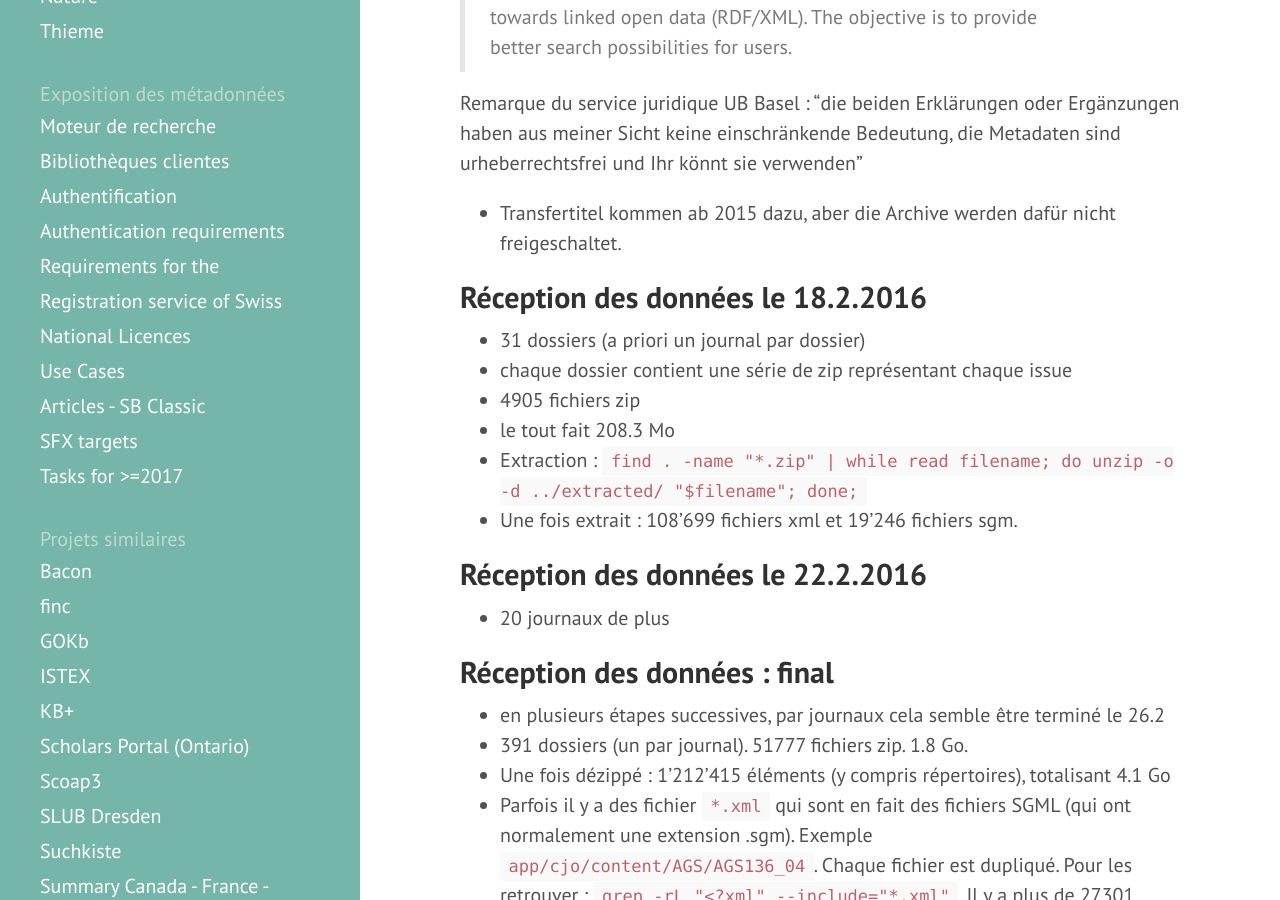
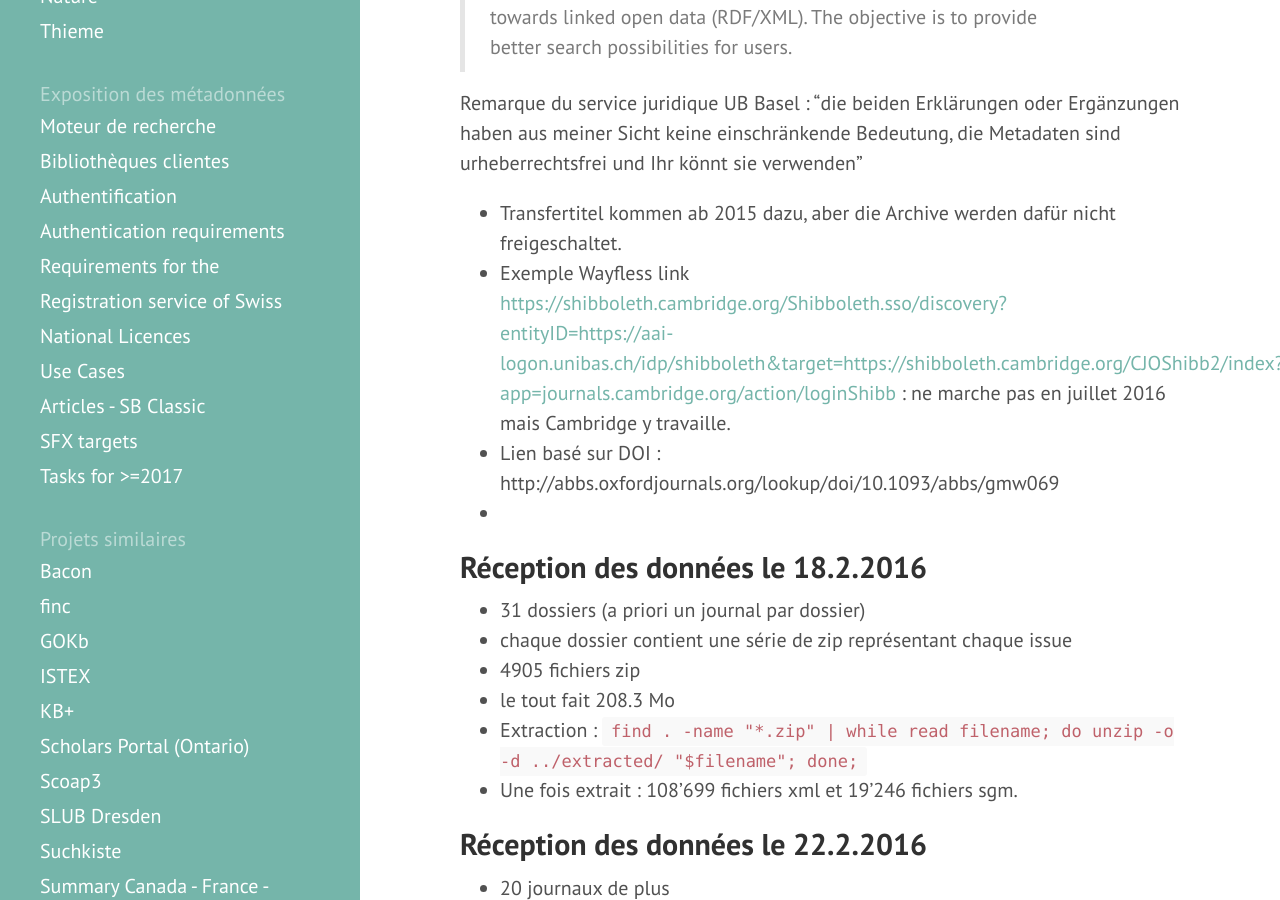
Before and after one commit to swissbib/metadataNationalLicencesDocumentation, a Jekyll site: the page built from pages/input/publishers/current/CUP.md, in a window 1280 px wide and 900 px high, scrolled down 1315 px. Built offline with Jekyll 4.4.1, drawn with Linux system fonts in a browser that asks for light colours.

Commit message:
minor updates

```diff
--- a/pages/input/publishers/current/CUP.md
+++ b/pages/input/publishers/current/CUP.md
@@ -37,6 +37,9 @@ Email de ameulekamp@cambridge.org, 28.9.2015.
 Remarque du service juridique UB Basel : "die beiden Erklärungen oder Ergänzungen haben aus meiner Sicht keine einschränkende Bedeutung, die Metadaten sind urheberrechtsfrei und Ihr könnt sie verwenden"
 
  *  Transfertitel kommen ab 2015 dazu, aber die Archive werden dafür nicht freigeschaltet.
+ * Exemple Wayfless link <https://shibboleth.cambridge.org/Shibboleth.sso/discovery?entityID=https://aai-logon.unibas.ch/idp/shibboleth&target=https://shibboleth.cambridge.org/CJOShibb2/index?app=journals.cambridge.org/action/loginShibb> : ne marche pas en juillet 2016 mais Cambridge y travaille.
+ * Lien basé sur DOI : http://abbs.oxfordjournals.org/lookup/doi/10.1093/abbs/gmw069
+ *
 
 ## Réception des données le 18.2.2016
 
--- a/public/css/print.css
+++ b/public/css/print.css
@@ -13,14 +13,6 @@ p {
 	width: 0;
 }
 
-/*
-p ~ h2, table ~ h2, div.highlight ~ h3 {
-	page-break-before: always;
-}
-
-img[title=istex_diagram] {
-	page-break-before: always;
-}*/
 
 hr {
 	page-break-after: always;
@@ -30,3 +22,28 @@ p, ul {
 	orphans: 4;
 	widows: 4;
 }
+
+
+
+@page {
+        margin-top: 149px;
+        margin-left: 2px;
+        margin-bottom: 40px;
+        margin-right: 2px;
+        size: landscape;
+        counter-increment: page;
+
+     @bottom-right {
+	padding-right:20px;
+        content: "Page " counter(page);
+      }
+
+    @bottom-left {
+    margin: 10pt 0 30pt 0;
+    border-top: .25pt solid #666;
+    content: "My book";
+    font-size: 9pt;
+    color: #333;
+  }
+
+}
```
Also changed, not shown: pages/input/publishers/current/oxford.md (+2 -0 lines).
